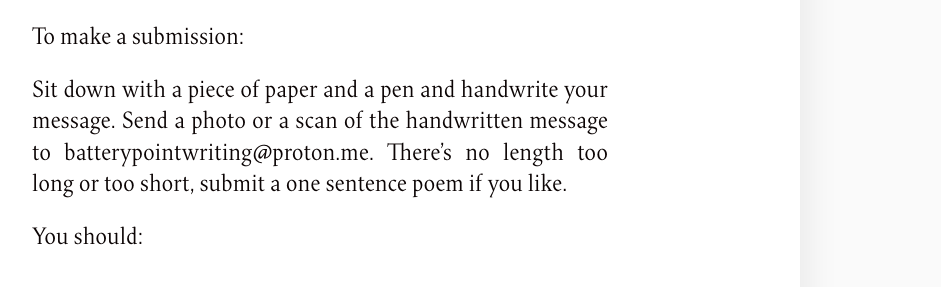
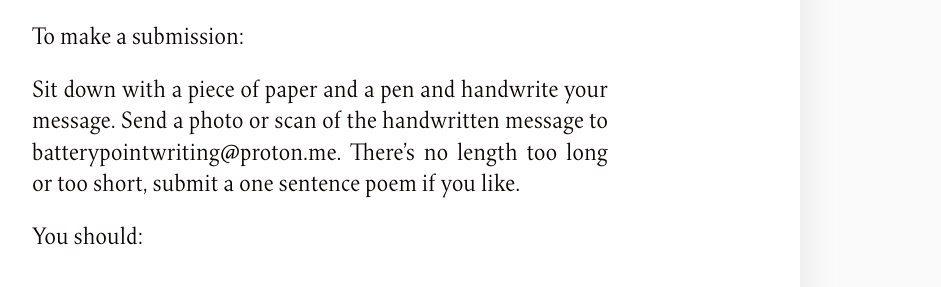
Before and after one commit to batterypointwriting/batterypointwriting.github.io, a Jekyll site: the page built from submit.md, in a window 1280 px wide. Shown: the part 679-966 px from the top of the page, without its empty margins (320-1261 px from the left). Built offline with Jekyll 4.4.1, drawn with Linux system fonts in a browser that asks for light colours.

```diff
--- a/submit.md
+++ b/submit.md
@@ -8,7 +8,7 @@ This site is a place to engage with your local community. It's free, open-source
 
 To make a submission:
 
-Sit down with a piece of paper and a pen and handwrite your message. Send a photo or a scan of the handwritten message to batterypointwriting@proton.me. There's no length too long or too short, submit a one sentence poem if you like.
+Sit down with a piece of paper and a pen and handwrite your message. Send a photo or scan of the handwritten message to batterypointwriting@proton.me. There's no length too long or too short, submit a one sentence poem if you like.
 
 You should:
 - Say what you wanna say (any topic)
```
